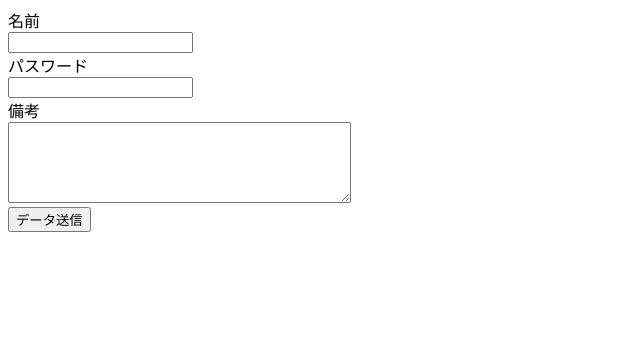
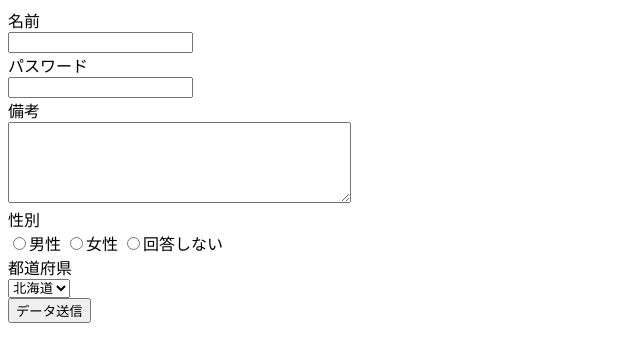
Before and after one commit to KimiyukiYamauchi/php.2014, a PHP site: page /form.php in a window 1280 px wide. Shown: the top 362 px of the page, without its empty margins (0-640 px from the left). Run offline with PHP 8.4, Linux system fonts and the light colour scheme.

Commit message:
選択肢の中から１つ選択するための部品

```diff
--- a/php1/chap4/form.php
+++ b/php1/chap4/form.php
@@ -19,6 +19,17 @@
 備考<br />
 <textarea name="note" cols="40" rows="5">
 </textarea><br />
+性別<br />
+<input type="radio" name="sex" value="1">男性
+<input type="radio" name="sex" value="2">女性
+<input type="radio" name="sex" value="9">回答しない<br />
+都道府県<br />
+<select name="pref">
+<option value="1">北海道</option>
+<option value="2">青森県</option>
+<option value="3">岩手県</option>
+<option value="47">沖縄県</option>
+</select><br />
 
 <input type="submit" value="データ送信">
 </form>
```
